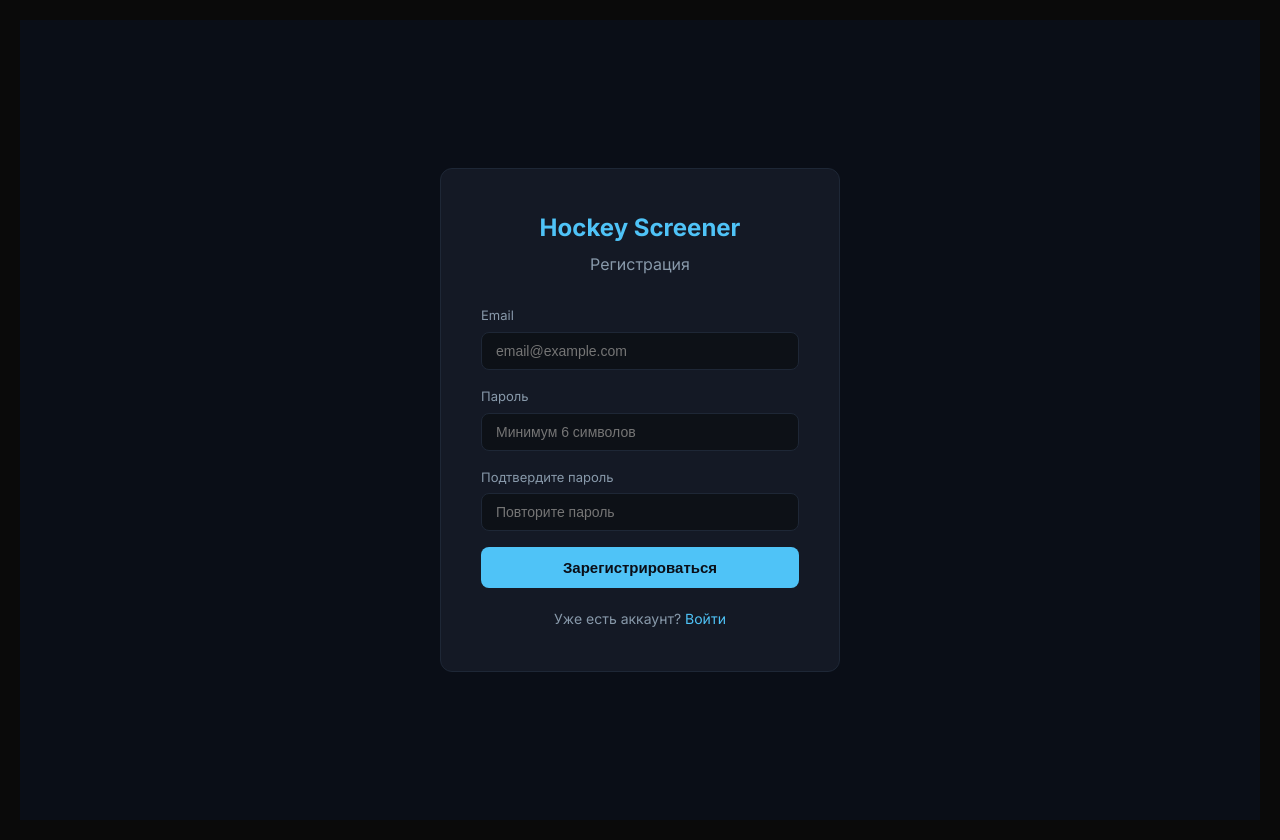
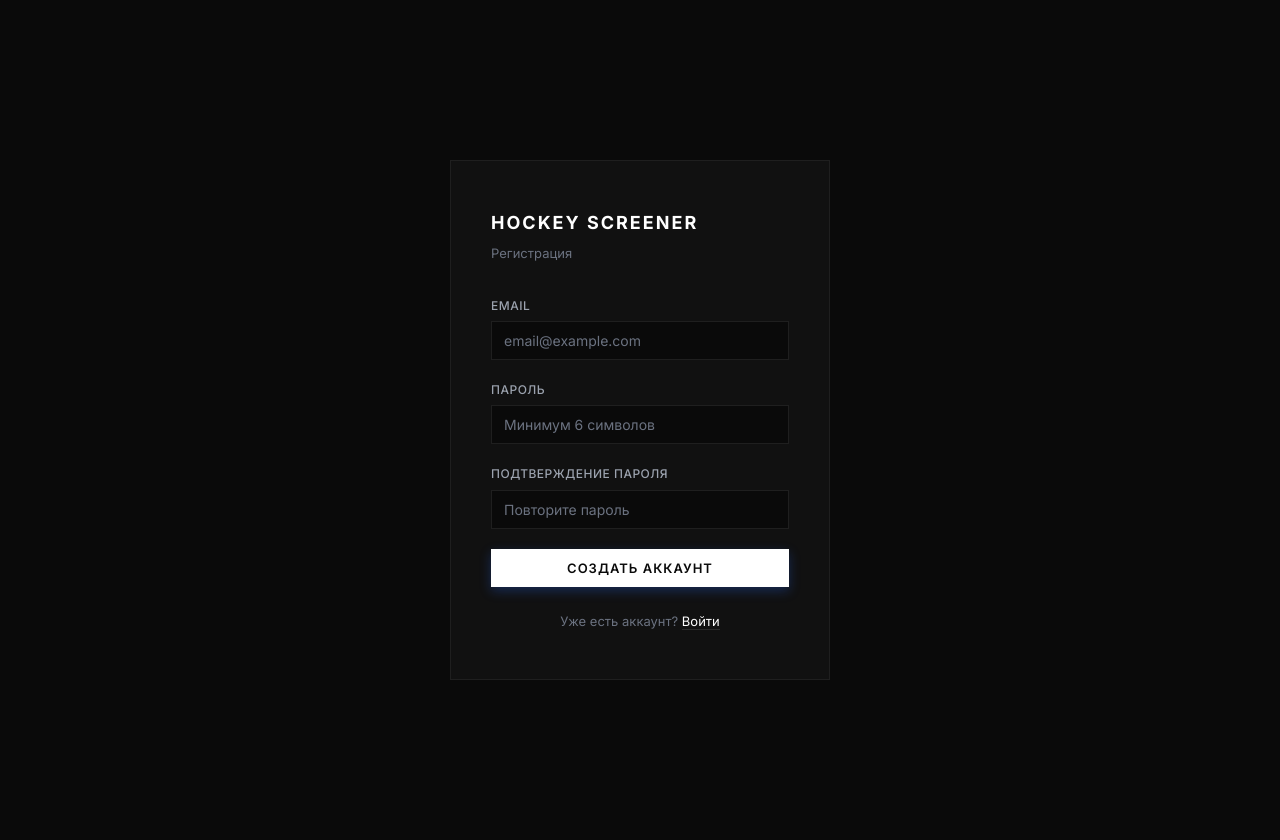
Before and after one commit to herts444/screenerhockey, a Vue app in the folder frontend/: page /register in a window 1280 px wide. Built offline with nearby package versions, Linux system fonts and the light colour scheme; no server answers.

Commit message:
Redesign auth UI: sharp, monochrome, minimal — matches existing design system
Uses CSS custom properties from styles.css (--bg-primary, --border-color, etc).
No border-radius, uppercase labels, white-on-black buttons, clean typography.

Co-Authored-By: Claude Opus 4.6 <noreply@anthropic.com>

```diff
--- a/frontend/src/views/LoginView.vue
+++ b/frontend/src/views/LoginView.vue
@@ -1,8 +1,10 @@
 <template>
   <div class="auth-page">
     <div class="auth-card">
-      <h1 class="auth-title">Hockey Screener</h1>
-      <h2 class="auth-subtitle">Вход</h2>
+      <div class="auth-header">
+        <h1>HOCKEY SCREENER</h1>
+        <p>Вход в систему</p>
+      </div>
 
       <form @submit.prevent="handleLogin" class="auth-form">
         <div class="form-group">
@@ -20,7 +22,7 @@
           <input
             v-model="password"
             type="password"
-            placeholder="Минимум 6 символов"
+            placeholder="Введите пароль"
             required
             autocomplete="current-password"
           />
@@ -28,12 +30,12 @@
 
         <div v-if="error" class="auth-error">{{ error }}</div>
 
-        <button type="submit" class="auth-btn" :disabled="loading">
+        <button type="submit" class="btn-primary" :disabled="loading">
           {{ loading ? 'Вход...' : 'Войти' }}
         </button>
       </form>
 
-      <p class="auth-link">
+      <p class="auth-footer">
         Нет аккаунта? <router-link to="/register">Зарегистрироваться</router-link>
       </p>
     </div>
@@ -47,12 +49,7 @@ import { useRouter } from 'vue-router'
 export default {
   name: 'LoginView',
   data() {
-    return {
-      email: '',
-      password: '',
-      error: '',
-      loading: false
-    }
+    return { email: '', password: '', error: '', loading: false }
   },
   setup() {
     const auth = useAuth()
@@ -87,38 +84,40 @@ export default {
   display: flex;
   align-items: center;
   justify-content: center;
-  background: #0a0e17;
+  background: var(--bg-primary);
   padding: 20px;
 }
 
 .auth-card {
-  background: #141925;
-  border: 1px solid #1e2736;
-  border-radius: 12px;
-  padding: 40px;
+  background: var(--bg-secondary);
+  border: 1px solid var(--border-color);
+  padding: 48px 40px;
   width: 100%;
-  max-width: 400px;
+  max-width: 380px;
 }
 
-.auth-title {
-  color: #4fc3f7;
-  font-size: 24px;
-  text-align: center;
-  margin: 0 0 4px;
+.auth-header {
+  margin-bottom: 32px;
 }
 
-.auth-subtitle {
-  color: #8899aa;
-  font-size: 16px;
-  font-weight: 400;
-  text-align: center;
-  margin: 0 0 28px;
+.auth-header h1 {
+  color: var(--text-primary);
+  font-size: 18px;
+  font-weight: 700;
+  letter-spacing: 2px;
+  margin: 0 0 6px;
+}
+
+.auth-header p {
+  color: var(--text-muted);
+  font-size: 13px;
+  margin: 0;
 }
 
 .auth-form {
   display: flex;
   flex-direction: column;
-  gap: 16px;
+  gap: 20px;
 }
 
 .form-group {
@@ -128,68 +127,78 @@ export default {
 }
 
 .form-group label {
-  color: #8899aa;
-  font-size: 13px;
+  color: var(--text-secondary);
+  font-size: 12px;
+  font-weight: 500;
+  text-transform: uppercase;
+  letter-spacing: 0.5px;
 }
 
 .form-group input {
-  background: #0d1117;
-  border: 1px solid #1e2736;
-  border-radius: 8px;
-  padding: 10px 14px;
-  color: #e0e0e0;
+  background: var(--bg-primary);
+  border: 1px solid var(--border-color);
+  padding: 10px 12px;
+  color: var(--text-primary);
   font-size: 14px;
+  font-family: inherit;
   outline: none;
   transition: border-color 0.2s;
 }
 
 .form-group input:focus {
-  border-color: #4fc3f7;
+  border-color: var(--text-secondary);
+}
+
+.form-group input::placeholder {
+  color: var(--text-muted);
 }
 
 .auth-error {
-  background: rgba(244, 67, 54, 0.1);
-  border: 1px solid rgba(244, 67, 54, 0.3);
-  color: #f44336;
-  padding: 10px 14px;
-  border-radius: 8px;
+  background: rgba(239, 68, 68, 0.08);
+  border: 1px solid rgba(239, 68, 68, 0.2);
+  color: var(--accent-red);
+  padding: 10px 12px;
   font-size: 13px;
 }
 
-.auth-btn {
-  background: #4fc3f7;
-  color: #0a0e17;
+.btn-primary {
+  background: var(--text-primary);
+  color: var(--bg-primary);
   border: none;
-  border-radius: 8px;
-  padding: 12px;
-  font-size: 15px;
+  padding: 11px;
+  font-size: 13px;
   font-weight: 600;
+  font-family: inherit;
+  text-transform: uppercase;
+  letter-spacing: 1px;
   cursor: pointer;
   transition: opacity 0.2s;
 }
 
-.auth-btn:hover:not(:disabled) {
+.btn-primary:hover:not(:disabled) {
   opacity: 0.85;
 }
 
-.auth-btn:disabled {
-  opacity: 0.5;
+.btn-primary:disabled {
+  opacity: 0.4;
   cursor: not-allowed;
 }
 
-.auth-link {
+.auth-footer {
   text-align: center;
-  margin-top: 20px;
-  color: #8899aa;
-  font-size: 14px;
+  margin-top: 24px;
+  color: var(--text-muted);
+  font-size: 13px;
 }
 
-.auth-link a {
-  color: #4fc3f7;
+.auth-footer a {
+  color: var(--text-primary);
   text-decoration: none;
+  border-bottom: 1px solid var(--border-light);
+  transition: border-color 0.2s;
 }
 
-.auth-link a:hover {
-  text-decoration: underline;
+.auth-footer a:hover {
+  border-color: var(--text-primary);
 }
 </style>
--- a/frontend/src/views/RegisterView.vue
+++ b/frontend/src/views/RegisterView.vue
@@ -1,8 +1,10 @@
 <template>
   <div class="auth-page">
     <div class="auth-card">
-      <h1 class="auth-title">Hockey Screener</h1>
-      <h2 class="auth-subtitle">Регистрация</h2>
+      <div class="auth-header">
+        <h1>HOCKEY SCREENER</h1>
+        <p>Регистрация</p>
+      </div>
 
       <form @submit.prevent="handleRegister" class="auth-form">
         <div class="form-group">
@@ -26,7 +28,7 @@
           />
         </div>
         <div class="form-group">
-          <label>Подтвердите пароль</label>
+          <label>Подтверждение пароля</label>
           <input
             v-model="confirmPassword"
             type="password"
@@ -39,12 +41,12 @@
         <div v-if="error" class="auth-error">{{ error }}</div>
         <div v-if="success" class="auth-success">{{ success }}</div>
 
-        <button type="submit" class="auth-btn" :disabled="loading">
-          {{ loading ? 'Регистрация...' : 'Зарегистрироваться' }}
+        <button type="submit" class="btn-primary" :disabled="loading">
+          {{ loading ? 'Регистрация...' : 'Создать аккаунт' }}
         </button>
       </form>
 
-      <p class="auth-link">
+      <p class="auth-footer">
         Уже есть аккаунт? <router-link to="/login">Войти</router-link>
       </p>
     </div>
@@ -58,14 +60,7 @@ import { useRouter } from 'vue-router'
 export default {
   name: 'RegisterView',
   data() {
-    return {
-      email: '',
-      password: '',
-      confirmPassword: '',
-      error: '',
-      success: '',
-      loading: false
-    }
+    return { email: '', password: '', confirmPassword: '', error: '', success: '', loading: false }
   },
   setup() {
     const auth = useAuth()
@@ -76,19 +71,15 @@ export default {
     async handleRegister() {
       this.error = ''
       this.success = ''
-
       if (this.password !== this.confirmPassword) {
         this.error = 'Пароли не совпадают'
         return
       }
-
       this.loading = true
       try {
         const data = await this.auth.register(this.email, this.password)
-        this.success = data.message || 'Регистрация успешна. Ожидайте подтверждения администратора.'
-
+        this.success = data.message || 'Регистрация успешна. Ожидайте подтверждения.'
         if (data.role === 'admin') {
-          // First user — auto login
           await this.auth.login(this.email, this.password)
           this.router.push('/')
         } else {
@@ -110,38 +101,40 @@ export default {
   display: flex;
   align-items: center;
   justify-content: center;
-  background: #0a0e17;
+  background: var(--bg-primary);
   padding: 20px;
 }
 
 .auth-card {
-  background: #141925;
-  border: 1px solid #1e2736;
-  border-radius: 12px;
-  padding: 40px;
+  background: var(--bg-secondary);
+  border: 1px solid var(--border-color);
+  padding: 48px 40px;
   width: 100%;
-  max-width: 400px;
+  max-width: 380px;
 }
 
-.auth-title {
-  color: #4fc3f7;
-  font-size: 24px;
-  text-align: center;
-  margin: 0 0 4px;
+.auth-header {
+  margin-bottom: 32px;
 }
 
-.auth-subtitle {
-  color: #8899aa;
-  font-size: 16px;
-  font-weight: 400;
-  text-align: center;
-  margin: 0 0 28px;
+.auth-header h1 {
+  color: var(--text-primary);
+  font-size: 18px;
+  font-weight: 700;
+  letter-spacing: 2px;
+  margin: 0 0 6px;
+}
+
+.auth-header p {
+  color: var(--text-muted);
+  font-size: 13px;
+  margin: 0;
 }
 
 .auth-form {
   display: flex;
   flex-direction: column;
-  gap: 16px;
+  gap: 20px;
 }
 
 .form-group {
@@ -151,77 +144,86 @@ export default {
 }
 
 .form-group label {
-  color: #8899aa;
-  font-size: 13px;
+  color: var(--text-secondary);
+  font-size: 12px;
+  font-weight: 500;
+  text-transform: uppercase;
+  letter-spacing: 0.5px;
 }
 
 .form-group input {
-  background: #0d1117;
-  border: 1px solid #1e2736;
-  border-radius: 8px;
-  padding: 10px 14px;
-  color: #e0e0e0;
+  background: var(--bg-primary);
+  border: 1px solid var(--border-color);
+  padding: 10px 12px;
+  color: var(--text-primary);
   font-size: 14px;
+  font-family: inherit;
   outline: none;
   transition: border-color 0.2s;
 }
 
 .form-group input:focus {
-  border-color: #4fc3f7;
+  border-color: var(--text-secondary);
+}
+
+.form-group input::placeholder {
+  color: var(--text-muted);
 }
 
 .auth-error {
-  background: rgba(244, 67, 54, 0.1);
-  border: 1px solid rgba(244, 67, 54, 0.3);
-  color: #f44336;
-  padding: 10px 14px;
-  border-radius: 8px;
+  background: rgba(239, 68, 68, 0.08);
+  border: 1px solid rgba(239, 68, 68, 0.2);
+  color: var(--accent-red);
+  padding: 10px 12px;
   font-size: 13px;
 }
 
 .auth-success {
-  background: rgba(76, 175, 80, 0.1);
-  border: 1px solid rgba(76, 175, 80, 0.3);
-  color: #4caf50;
-  padding: 10px 14px;
-  border-radius: 8px;
+  background: rgba(16, 185, 129, 0.08);
+  border: 1px solid rgba(16, 185, 129, 0.2);
+  color: var(--accent-green);
+  padding: 10px 12px;
   font-size: 13px;
 }
 
-.auth-btn {
-  background: #4fc3f7;
-  color: #0a0e17;
+.btn-primary {
+  background: var(--text-primary);
+  color: var(--bg-primary);
   border: none;
-  border-radius: 8px;
-  padding: 12px;
-  font-size: 15px;
+  padding: 11px;
+  font-size: 13px;
   font-weight: 600;
+  font-family: inherit;
+  text-transform: uppercase;
+  letter-spacing: 1px;
   cursor: pointer;
   transition: opacity 0.2s;
 }
 
-.auth-btn:hover:not(:disabled) {
+.btn-primary:hover:not(:disabled) {
   opacity: 0.85;
 }
 
-.auth-btn:disabled {
-  opacity: 0.5;
+.btn-primary:disabled {
+  opacity: 0.4;
   cursor: not-allowed;
 }
 
-.auth-link {
+.auth-footer {
   text-align: center;
-  margin-top: 20px;
-  color: #8899aa;
-  font-size: 14px;
+  margin-top: 24px;
+  color: var(--text-muted);
+  font-size: 13px;
 }
 
-.auth-link a {
-  color: #4fc3f7;
+.auth-footer a {
+  color: var(--text-primary);
   text-decoration: none;
+  border-bottom: 1px solid var(--border-light);
+  transition: border-color 0.2s;
 }
 
-.auth-link a:hover {
-  text-decoration: underline;
+.auth-footer a:hover {
+  border-color: var(--text-primary);
 }
 </style>
```
Also changed, not shown: frontend/src/components/AppNav.vue (+18 -29 lines), frontend/src/views/AdminView.vue (+77 -53 lines), frontend/src/views/NoAccessView.vue (+32 -29 lines).
